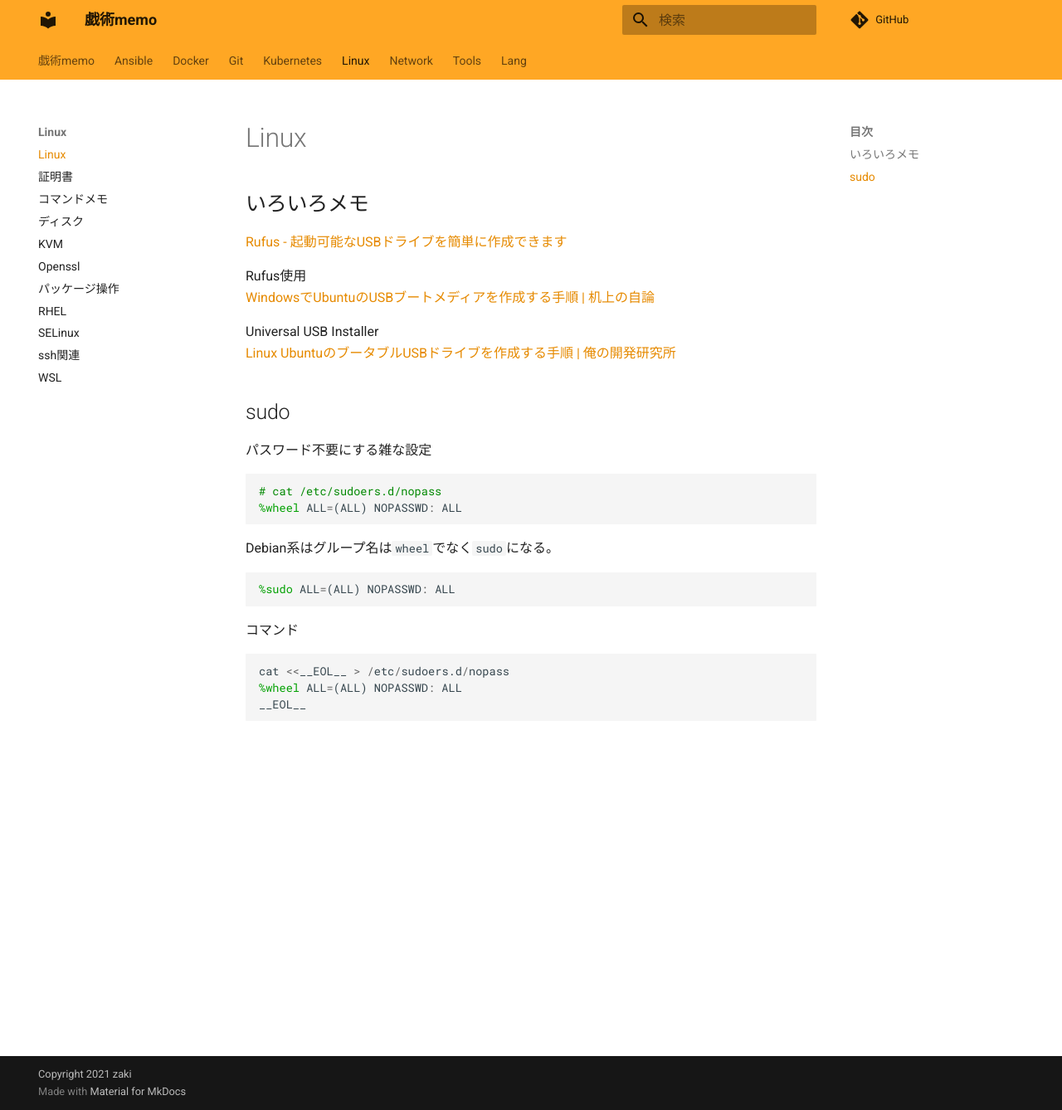
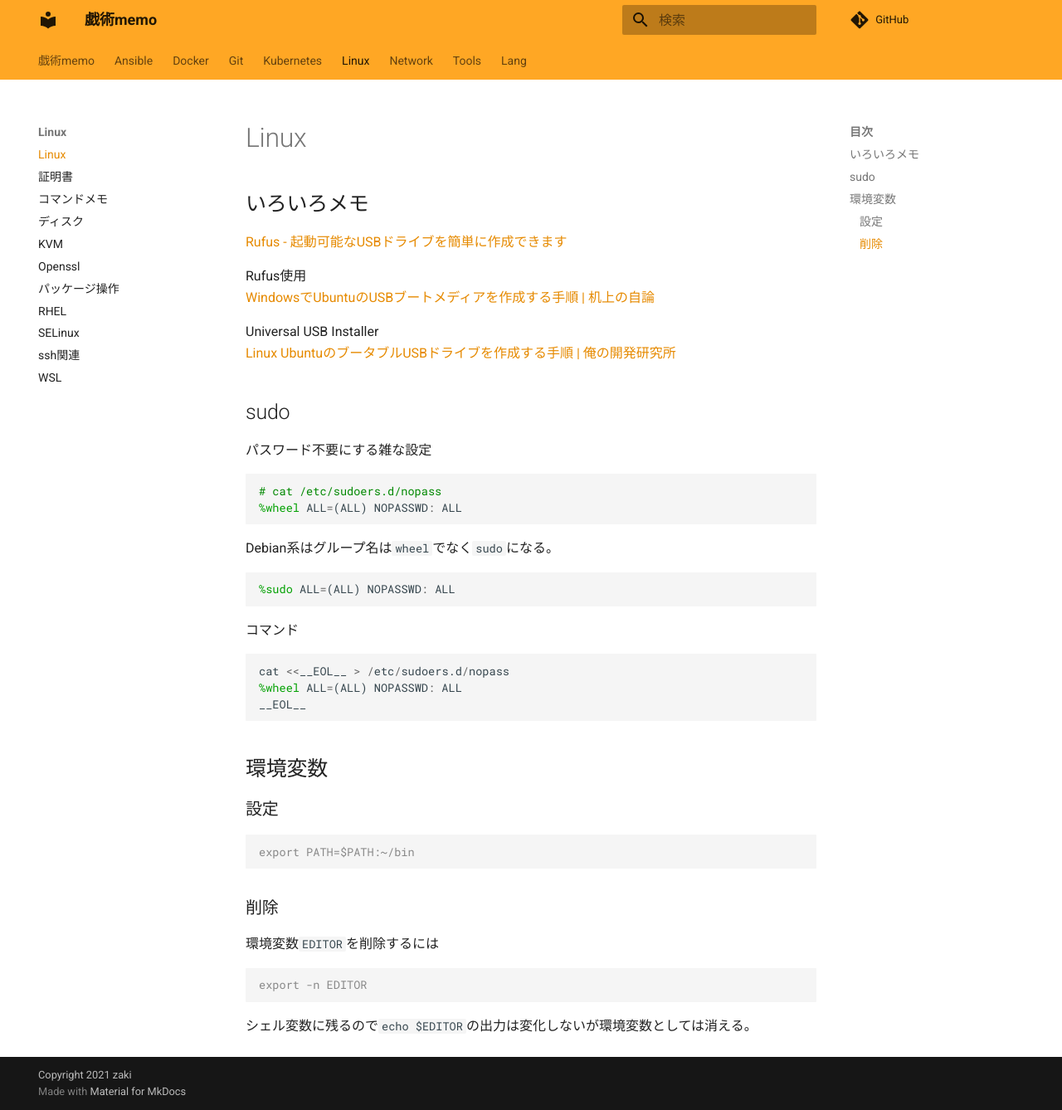
Before and after one commit to zaki-lknr/docs, an MkDocs documentation site: the page built from docs/Linux/index.md, in a window 1280 px wide and 1338 px high. Shown: the whole window at 83% size. Built offline with MkDocs 1.6.1 and Material for MkDocs 9.7.7, drawn with Linux system fonts in a browser that asks for light colours; comment, search, counter and statistics services are not loaded.

Commit message:
add: linux: 環境変数の設定・削除

````diff
--- a/docs/Linux/index.md
+++ b/docs/Linux/index.md
@@ -32,3 +32,21 @@ cat <<__EOL__ > /etc/sudoers.d/nopass
 %wheel ALL=(ALL) NOPASSWD: ALL
 __EOL__
 ```
+
+## 環境変数
+
+### 設定
+
+```console
+export PATH=$PATH:~/bin
+```
+
+### 削除
+
+環境変数`EDITOR`を削除するには
+
+```console
+export -n EDITOR
+```
+
+シェル変数に残るので`echo $EDITOR`の出力は変化しないが環境変数としては消える。
````
